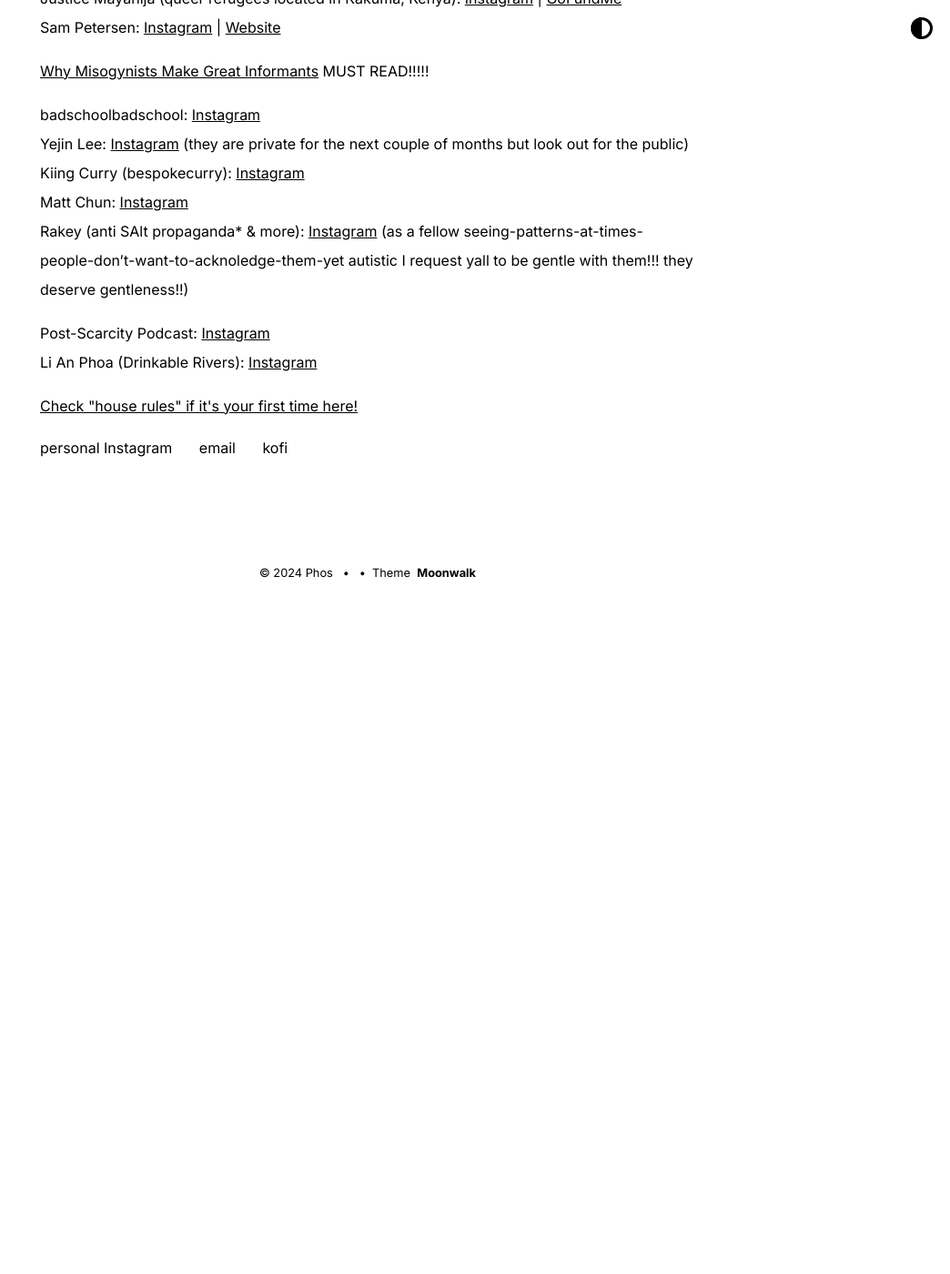
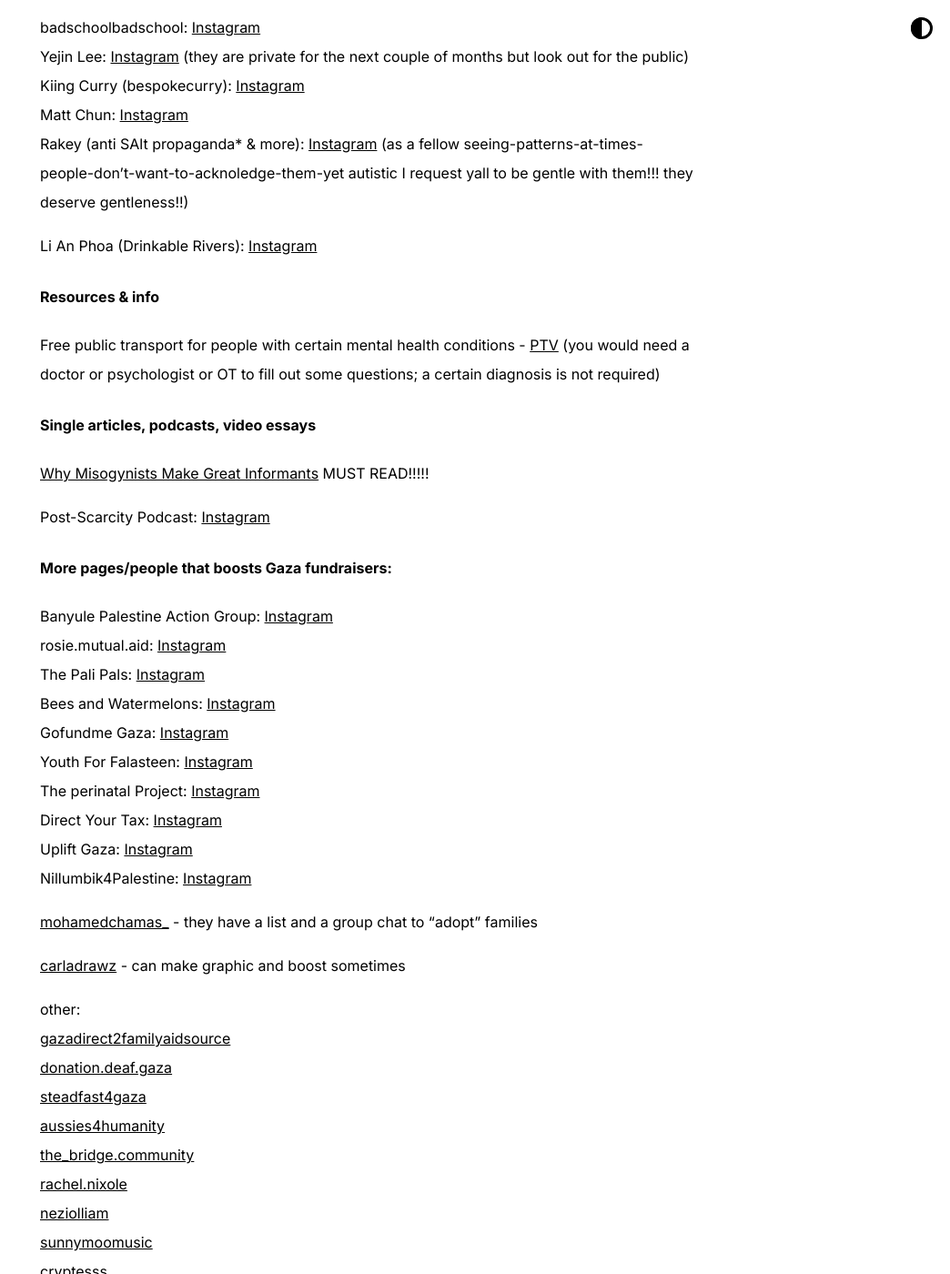
Before and after one commit to phosfuldev/phos_website, a Jekyll site: the page built from resources.md, in a window 1280 px wide and 1400 px high, scrolled down 4667 px. Shown: the whole window at 91% size, without its empty margins (236-1280 px from the left). Built offline with Jekyll 4.4.1, drawn with Linux system fonts in a browser that asks for light colours; before the commit the page ends 5322 px from its top, so only the background shows below that; some of the changed text lies outside the part shown.

Commit message:
add more Gaza/pal fundraising

```diff
--- a/resources.md
+++ b/resources.md
@@ -39,6 +39,7 @@
 Ibrahim For Gaza: [Instagram](https://www.instagram.com/ibrahimforgaza) | [PayPal](https://www.paypal.com/paypalme/essssraaa)
 Melbourne Kindness Project: [Instagram](https://www.instagram.com/melbournekindnessproject)
 Hibr (Tattoos for Palestine): [Instagram](https://www.instagram.com/hibrfalastin)
+PARA Foundation: [Instagram](https://www.instagram.com/para.foundation)
 
 
 #### More Mutual Aid (Local to so-called australia):
@@ -157,5 +154,48 @@
 Matt Chun: [Instagram](https://www.instagram.com/matt.chun)
 Rakey (anti SAlt propaganda* & more): [Instagram](https://www.instagram.com/socialistalternative.melb) (as a fellow seeing-patterns-at-times-people-don't-want-to-acknoledge-them-yet autistic I request yall to be gentle with them!!! they deserve gentleness!!)
 
+Li An Phoa (Drinkable Rivers): [Instagram](https://www.instagram.com/drinkablerivers)
+
+#### Resources & info
+
+Free public transport for people with certain mental health conditions - [PTV](https://www.ptv.vic.gov.au/tickets/myki/concessions-and-free-travel/access-travel-pass) (you would need a doctor or psychologist or OT to fill out some questions; a certain diagnosis is not required)
+
+
+#### Single articles, podcasts, video essays
+
+[Why Misogynists Make Great Informants](https://truthout.org/articles/why-misogynists-make-great-informants/) MUST READ!!!!!
+
 Post-Scarcity Podcast: [Instagram](https://www.instagram.com/postscarcitypod)
-Li An Phoa (Drinkable Rivers): [Instagram](https://www.instagram.com/drinkablerivers)
+
+
+#### More pages/people that boosts Gaza fundraisers:
+
+Banyule Palestine Action Group: [Instagram](https://www.instagram.com/banyulepalestineactiongroup)
+rosie.mutual.aid: [Instagram](https://www.instagram.com/rosie.mutual.aid)
+The Pali Pals: [Instagram](https://www.instagram.com/pali.pals)
+Bees and Watermelons: [Instagram](https://www.instagram.com/beesandwatermelons)
+Gofundme Gaza: [Instagram](https://www.instagram.com/gofundme_gazza)
+Youth For Falasteen: [Instagram](https://www.instagram.com/youthforfalasteen)
+The perinatal Project: [Instagram](https://www.instagram.com/perinatalproject)
+Direct Your Tax: [Instagram](https://www.instagram.com/direct_your_tax)
+Uplift Gaza: [Instagram](https://www.instagram.com/uplift.gaza)
+Nillumbik4Palestine: [Instagram](https://www.instagram.com/nillumbik4palestine)
+
+[mohamedchamas_](https://www.instagram.com/mohamedchamas_) - they have a list and a group chat to "adopt" families
+
+[carladrawz](https://www.instagram.com/carladrawz) - can make graphic and boost sometimes
+
+other:
+[gazadirect2familyaidsource](https://www.instagram.com/gazadirect2familyaidsource)
+[donation.deaf.gaza](https://www.instagram.com/donation.deaf.gaza)
+[steadfast4gaza](https://www.instagram.com/steadfast4gaza)
+[aussies4humanity](https://www.instagram.com/aussies4humanity)
+[the_bridge.community](https://www.instagram.com/the_bridge.community)
+[rachel.nixole](https://www.instagram.com/rachel.nixole)
+[neziolliam](https://www.instagram.com/neziolliam)
+[sunnymoomusic](https://www.instagram.com/sunnymoomusic)
+[cryptesss](https://www.instagram.com/cryptesss)
+[cupocoffee](https://www.instagram.com/cupocoffee)
+[whole_heart_yyc](https://www.instagram.com/whole_heart_yyc)
+[galpalal4justice](https://www.instagram.com/galpalal4justice)
+[hairbywhosjoni](https://www.instagram.com/hairbywhosjoni)
```
Also changed, not shown: other parts of resources.md (+1 -5 lines).
